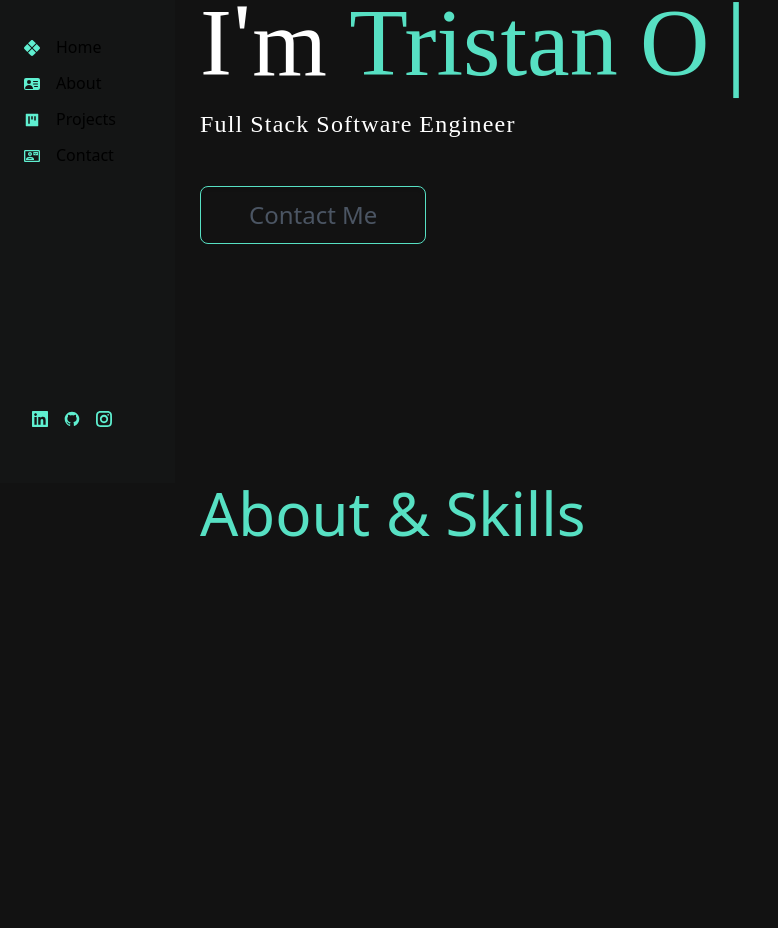
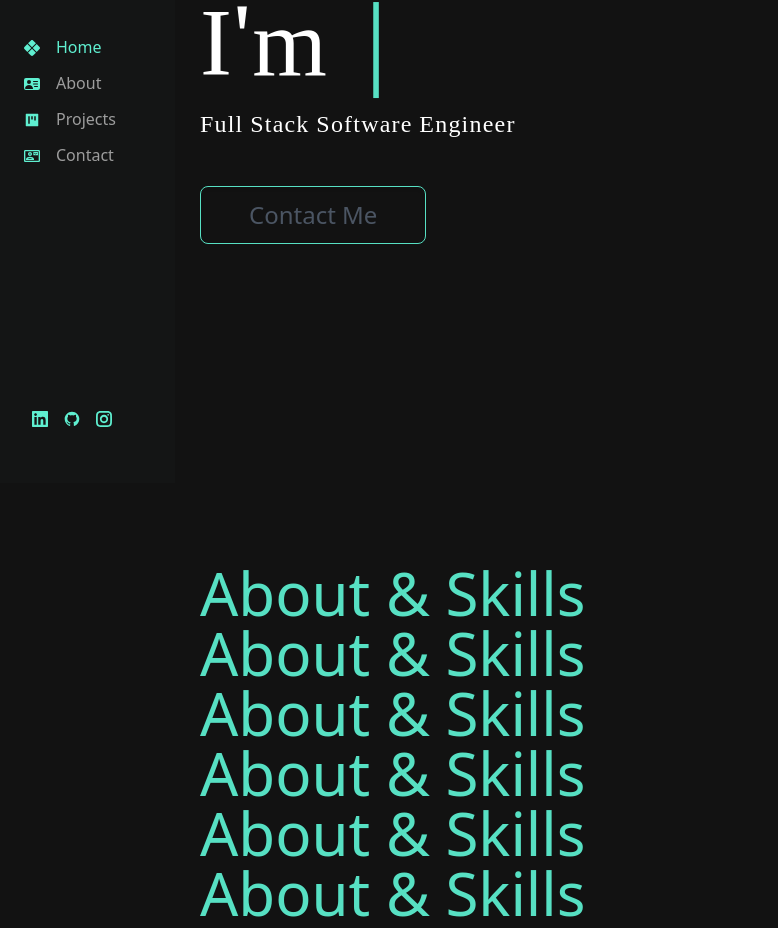
Before and after one commit to TristanO45/my-dev-portfolio, a Next.js app: page / in a window 1280 px wide. Shown: the part 317-1245 px from the top of the page, without its empty margins (0-778 px from the left). Built offline with nearby package versions, Linux system fonts and the light colour scheme; a web font is replaced by a local one.

Commit message:
Page layout complete with scroll

```diff
--- a/components/SideNavbar.js
+++ b/components/SideNavbar.js
@@ -1,4 +1,5 @@
 import React from "react";
+import { useState } from "react";
 import Link from "next/link";
 import { useRouter } from "next/router";
 import Image from "next/image";
@@ -8,6 +9,8 @@ import { sidebarMenu, socialIcons } from "../data/data";
 export default function SideNavbar() {
   // useRouter hook will be used for navigating each page
   const router = useRouter();
+
+  const [colorChange, setColorChange] = useState("Home");
   return (
     <aside className="px-4 w-[175px] h-screen fixed flex flex-col justify-between bg-[#141515]">
       <div className="w-auto">
@@ -20,26 +23,25 @@ export default function SideNavbar() {
       </div>
       <nav>
         <div className="inline-block">
-          <ul className="space-y-3 ml-2">
+          <ul className="space-y-3 ml-2 ">
             {sidebarMenu.map((link, index) => {
               const { text, url, icon } = link;
               return (
                 <li key={index}>
                   <label
+                    className={`cursor-pointer ${
+                      colorChange === text ? "text-[#5fefd0]" : "text-[#9d9d9d]"
+                    }`}
                     onClick={(e) => {
                       const target = document.querySelector(
                         `#${text.toLowerCase()}`
                       );
                       console.log(target);
-                      target.scrollIntoView();
+                      if (target) {
+                        setColorChange(text);
+                        target.scrollIntoView();
+                      }
                     }}
-                    // href={url}
-                    // className={`${
-                    //   d
-                    //   // router.asPath === url
-                    //   //   ? "text-[#5fefd0]"
-                    //   //   : "text-[#9d9d9d]"
-                    // }`}
                   >
                     {icon}
                     <p className="inline-block ml-4">{text}</p>
--- a/pages/about.js
+++ b/pages/about.js
@@ -2,7 +2,15 @@ import React from 'react'
 
 function About(props) {
   return (
-    <section className="h-screen" id={props.id}>
+    <section className=" h-[3200px] pt-[10vh]" id={props.id}>
+      <h1 className="text-6xl text-[#57e0c3]">About & Skills</h1>
+      <h1 className="text-6xl text-[#57e0c3]">About & Skills</h1>
+      <h1 className="text-6xl text-[#57e0c3]">About & Skills</h1>
+      <h1 className="text-6xl text-[#57e0c3]">About & Skills</h1>
+      <h1 className="text-6xl text-[#57e0c3]">About & Skills</h1>
+      <h1 className="text-6xl text-[#57e0c3]">About & Skills</h1>
+      <h1 className="text-6xl text-[#57e0c3]">About & Skills</h1>
+      <h1 className="text-6xl text-[#57e0c3]">About & Skills</h1>
       <h1 className="text-6xl text-[#57e0c3]">About & Skills</h1>
 
     </section>
--- a/styles/globals.css
+++ b/styles/globals.css
@@ -13,3 +13,7 @@
   .contact-button:hover::after{
     @apply w-[100%]
   }
+
+html {
+  scroll-behavior: smooth;
+}
```
